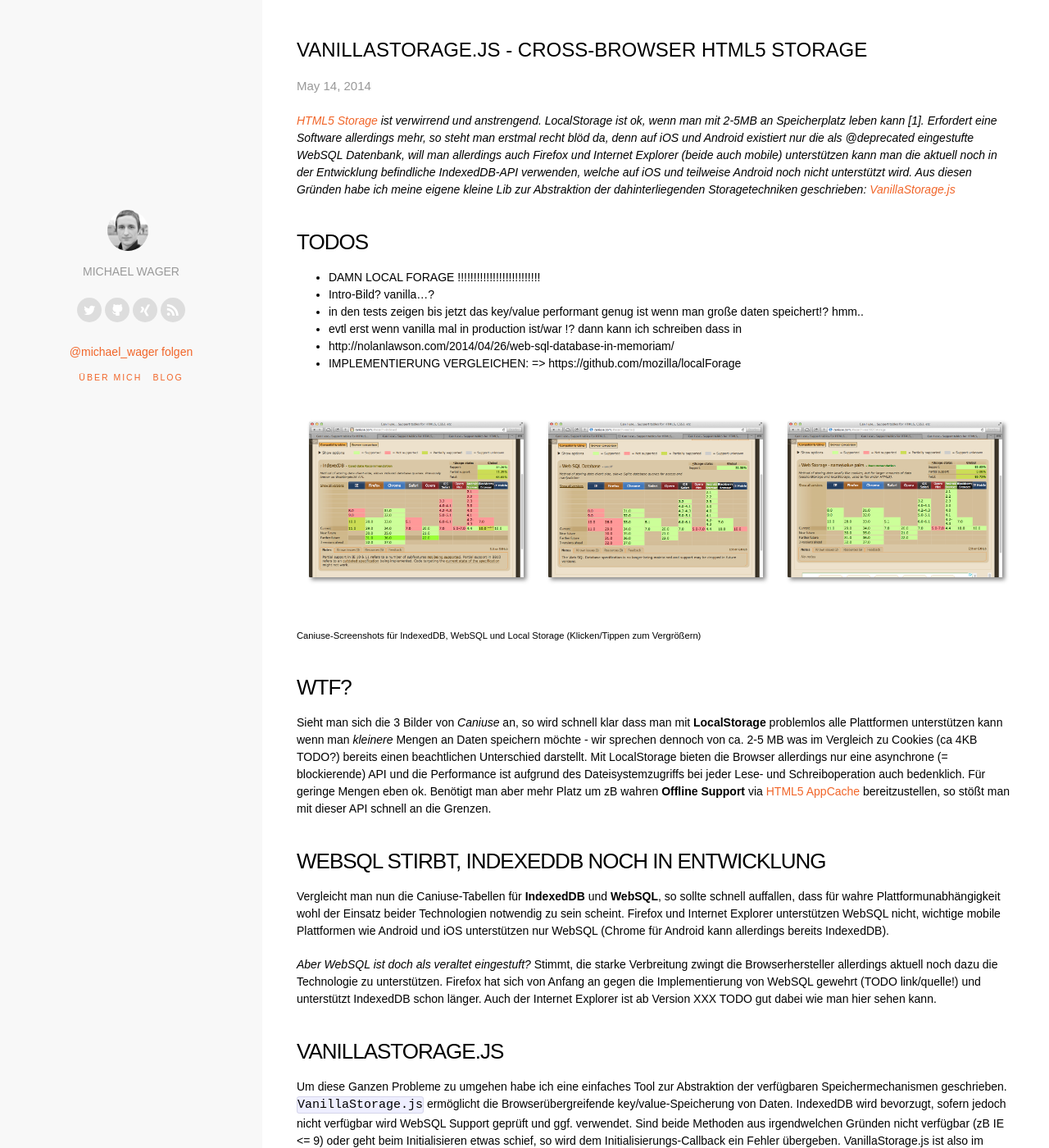
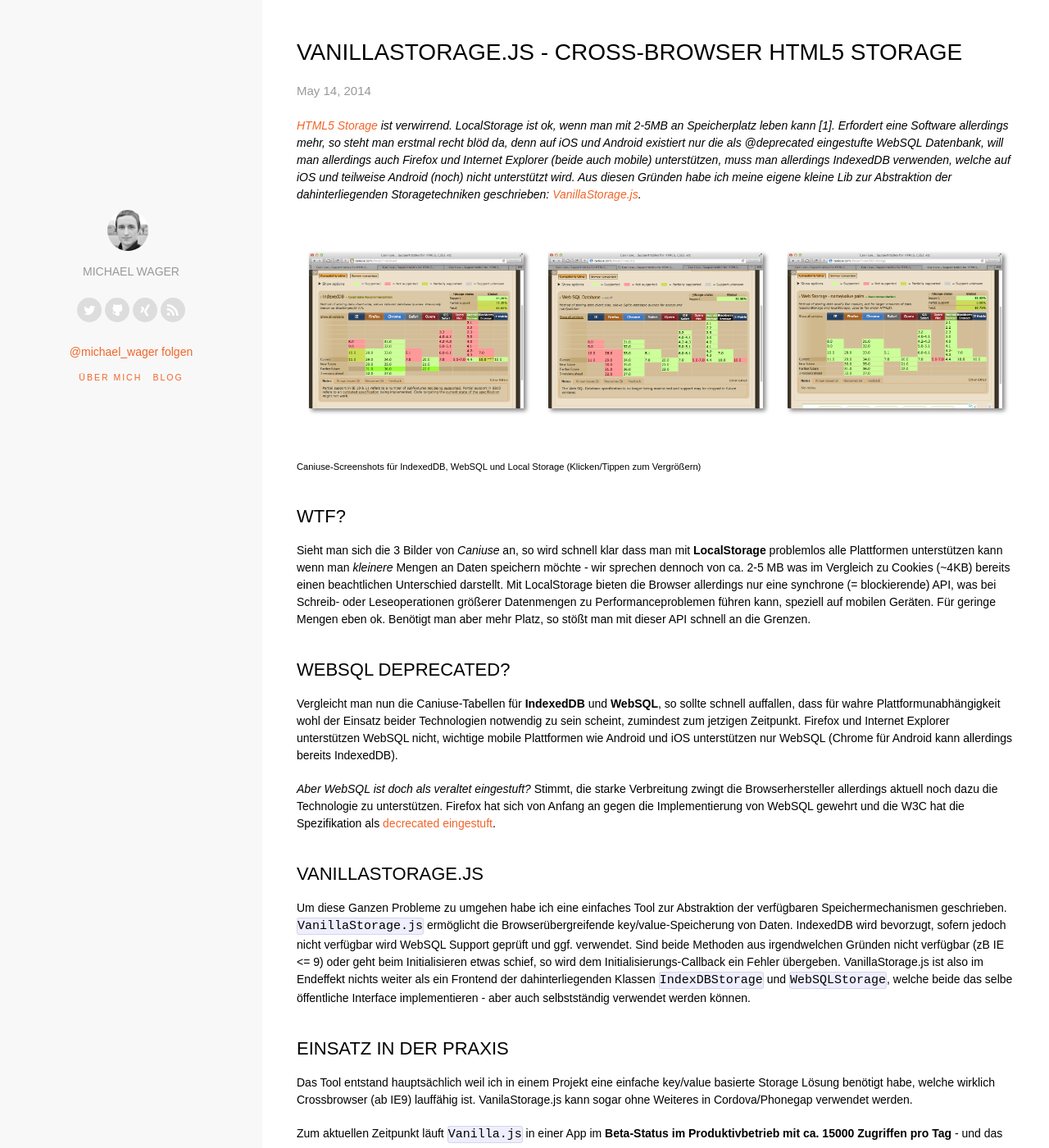
Before and after one commit to mwager/mwager.github.io, a Jekyll site: the page built from _posts/2014-05-14-vanilla-storage-client-side-storage-abstraction.markdown, in a window 1280 px wide and 1400 px high. Shown: the whole window at 82% size. Built offline with Jekyll 4.4.1, drawn with Linux system fonts in a browser that asks for light colours; nearby versions of some CDN libraries; comment, search, counter and statistics services are not loaded; some of the changed text lies outside the part shown.

Commit message:
working on projects and posts, update headline css

```diff
--- a/_posts/2014-05-14-vanilla-storage-client-side-storage-abstraction.markdown
+++ b/_posts/2014-05-14-vanilla-storage-client-side-storage-abstraction.markdown
@@ -6,39 +6,24 @@ categories: javascript
 ---
 
 <em>
-[HTML5 Storage](http://www.html5rocks.com/en/features/storage) ist verwirrend und anstrengend.
-LocalStorage ist ok, wenn man mit 2-5MB an Speicherplatz leben kann [1]. Erfordert eine Software
-allerdings mehr, so steht man erstmal recht blöd da, denn auf iOS und Android existiert nur die
-als @deprecated eingestufte WebSQL Datenbank, will man allerdings auch Firefox und Internet Explorer
-(beide auch mobile) unterstützen kann man die aktuell noch in der Entwicklung befindliche IndexedDB-API
-verwenden, welche auf iOS und teilweise Android noch nicht unterstützt wird. Aus diesen Gründen habe
-ich meine eigene kleine Lib zur Abstraktion der dahinterliegenden Storagetechniken geschrieben:
-<a href="https://github.com/mwager/VanillaStorage" target="_blank" >VanillaStorage.js</a>
+[HTML5 Storage](http://www.html5rocks.com/en/features/storage) ist verwirrend.
+LocalStorage ist ok, wenn man mit 2-5MB an Speicherplatz leben kann [1]. Erfordert eine Software allerdings mehr, so steht man erstmal recht blöd da, denn auf iOS und Android existiert nur die als @deprecated eingestufte WebSQL Datenbank, will man allerdings auch Firefox und Internet Explorer
+(beide auch mobile) unterstützen, muss man allerdings IndexedDB verwenden, welche auf iOS und teilweise Android (noch) nicht unterstützt wird. Aus diesen Gründen habe ich meine eigene kleine Lib zur Abstraktion der dahinterliegenden Storagetechniken geschrieben: <a href="https://github.com/mwager/VanillaStorage" target="_blank" >VanillaStorage.js</a>.
 </em>
-
-
-### TODOs ###
-* DAMN LOCAL FORAGE !!!!!!!!!!!!!!!!!!!!!!!!!!
-* Intro-Bild? vanilla...?
-* in den tests zeigen bis jetzt das key/value performant genug ist wenn man große daten speichert!? hmm..
-* evtl erst wenn vanilla mal in production ist/war !? dann kann ich schreiben dass in
-* http://nolanlawson.com/2014/04/26/web-sql-database-in-memoriam/
-* IMPLEMENTIERUNG VERGLEICHEN:
-    => https://github.com/mozilla/localForage
 
 <div class="fancy-images-in-grid pure-g">
     <div class="pure-u-1-3">
-        <a href="/images/vanilla/caniuse-idb.png" class="fancybox" rel="caniuse-images">
+        <a href="/images/vanilla/caniuse-idb.png" class="fancybox" rel="caniuse-images" title="IndexedDB">
             <img src="/images/vanilla/caniuse-idb.png">
         </a>
     </div>
     <div class="pure-u-1-3">
-         <a href="/images/vanilla/caniuse-websql.png" class="fancybox" rel="caniuse-images">
+         <a href="/images/vanilla/caniuse-websql.png" class="fancybox" rel="caniuse-images" title="WebSQL">
             <img src="/images/vanilla/caniuse-websql.png">
         </a>
     </div>
     <div class="pure-u-1-3">
-         <a href="/images/vanilla/caniuse-local-storage.png" class="fancybox" rel="caniuse-images">
+         <a href="/images/vanilla/caniuse-local-storage.png" class="fancybox" rel="caniuse-images" title="LocalStorage">
             <img src="/images/vanilla/caniuse-local-storage.png">
         </a>
     </div>
@@ -46,32 +31,31 @@ ich meine eigene kleine Lib zur Abstraktion der dahinterliegenden Storagetechnik
 <small>Caniuse-Screenshots für IndexedDB, WebSQL und Local Storage (Klicken/Tippen zum Vergrößern)</small>
 
 
-### WTF? ###
+## WTF? ##
 
-Sieht man sich die 3 Bilder von _Caniuse_ an, so wird schnell klar dass man mit __LocalStorage__ problemlos alle Plattformen unterstützen kann wenn man _kleinere_ Mengen an Daten speichern möchte - wir sprechen dennoch von ca. 2-5 MB was im Vergleich zu Cookies (ca 4KB TODO?) bereits einen beachtlichen Unterschied darstellt. Mit LocalStorage bieten die Browser allerdings nur eine asynchrone (= blockierende) API und die Performance ist aufgrund des Dateisystemzugriffs bei jeder Lese- und Schreiboperation auch bedenklich. Für geringe Mengen eben ok. Benötigt man aber mehr Platz um zB wahren __Offline Support__ via [HTML5 AppCache](https://developer.mozilla.org/en/docs/HTML/Using_the_application_cache) bereitzustellen, so stößt man mit dieser API schnell an die Grenzen.
+Sieht man sich die 3 Bilder von _Caniuse_ an, so wird schnell klar dass man mit __LocalStorage__ problemlos alle Plattformen unterstützen kann wenn man _kleinere_ Mengen an Daten speichern möchte - wir sprechen dennoch von ca. 2-5 MB was im Vergleich zu Cookies (~4KB) bereits einen beachtlichen Unterschied darstellt. Mit LocalStorage bieten die Browser allerdings nur eine synchrone (= blockierende) API, was bei Schreib- oder Leseoperationen größerer Datenmengen zu Performanceproblemen führen kann, speziell auf mobilen Geräten. Für geringe Mengen eben ok. Benötigt man aber mehr Platz, so stößt man mit dieser API schnell an die Grenzen.
 
 
+## WebSQL deprecated? ##
 
-### WebSQL stirbt, IndexedDB noch in Entwicklung ###
+Vergleicht man nun die Caniuse-Tabellen für __IndexedDB__ und __WebSQL__, so sollte schnell auffallen, dass für wahre Plattformunabhängigkeit wohl der Einsatz beider Technologien notwendig zu sein scheint, zumindest zum jetzigen Zeitpunkt. Firefox und Internet Explorer unterstützen WebSQL nicht, wichtige mobile Plattformen wie Android und iOS unterstützen nur WebSQL (Chrome für Android kann allerdings bereits IndexedDB).
 
-Vergleicht man nun die Caniuse-Tabellen für __IndexedDB__ und __WebSQL__, so sollte schnell auffallen, dass für wahre Plattformunabhängigkeit wohl der Einsatz beider Technologien notwendig zu sein scheint. Firefox und Internet Explorer unterstützen WebSQL nicht, wichtige mobile Plattformen wie Android und iOS unterstützen nur WebSQL (Chrome für Android kann allerdings bereits IndexedDB).
-
-_Aber WebSQL ist doch als veraltet eingestuft?_ Stimmt, die starke Verbreitung zwingt die Browserhersteller allerdings aktuell noch dazu die Technologie zu unterstützen. Firefox hat sich von Anfang an gegen die Implementierung von WebSQL gewehrt (TODO link/quelle!) und unterstützt IndexedDB schon länger. Auch der Internet Explorer ist ab Version XXX TODO gut dabei wie man hier sehen kann.
+_Aber WebSQL ist doch als veraltet eingestuft?_ Stimmt, die starke Verbreitung zwingt die Browserhersteller allerdings aktuell noch dazu die Technologie zu unterstützen. Firefox hat sich von Anfang an gegen die Implementierung von WebSQL gewehrt und die W3C hat die Spezifikation als [decrecated eingestuft](http://www.w3.org/TR/webdatabase/).
 
 
-### VanillaStorage.js ###
+## VanillaStorage.js ##
 
 Um diese Ganzen Probleme zu umgehen habe ich eine einfaches Tool zur Abstraktion der verfügbaren Speichermechanismen geschrieben. `VanillaStorage.js` ermöglicht die Browserübergreifende key/value-Speicherung von Daten. IndexedDB wird bevorzugt, sofern jedoch nicht verfügbar wird WebSQL Support geprüft und ggf. verwendet. Sind beide Methoden aus irgendwelchen Gründen nicht verfügbar (zB IE <= 9) oder geht beim Initialisieren etwas schief, so wird dem Initialisierungs-Callback ein Fehler übergeben. VanillaStorage.js ist also im Endeffekt nichts weiter als ein Frontend der dahinterliegenden Klassen `IndexDBStorage` und `WebSQLStorage`, welche beide das selbe öffentliche Interface implementieren - aber auch selbstständig verwendet werden können.
 
 
-### Einsatz in der Praxis ###
+## Einsatz in der Praxis ##
 
 Das Tool entstand hauptsächlich weil ich in einem Projekt eine einfache key/value basierte Storage Lösung benötigt habe, welche wirklich Crossbrowser (ab IE9) lauffähig ist. VanilaStorage.js kann sogar ohne Weiteres in Cordova/Phonegap verwendet werden.
 
-Zum aktuellen Zeitpunkt läuft `Vanilla` in einer App im __Beta-Status im Produktivbetrieb mit ca. 15000 Zugriffen pro Tag__ - und das erstaunlich stabil! __(TODO! zahlen tobe?)__ In der App müssen vor allem sehr große JSON Objekte für Offline-Support (i.d.R. einmalig) persistiert werden. Datensätze zu durchsuchen oder einzeln zu aktualisieren war keine Anforderungen weshalb dafür bis jetzt auch keine Unterstützung vorhanden ist. Simpler `key/value Style`.
+Zum aktuellen Zeitpunkt läuft `Vanilla.js` in einer App im __Beta-Status im Produktivbetrieb mit ca. 15000 Zugriffen pro Tag__ - und das erstaunlich stabil! __(TODO! zahlen tobe?)__ In der App müssen vor allem sehr große JSON Objekte für Offline-Support (i.d.R. einmalig) persistiert werden. Datensätze zu durchsuchen oder einzeln zu aktualisieren war keine Anforderungen weshalb dafür bis jetzt auch keine Unterstützung vorhanden ist. Simpler `key/value Style`.
 
 
-#### Ausprobieren?  ####
+### Ausprobieren? ###
 
 Es existiert ein [JSFiddle zur Demonstration](http://jsfiddle.net/G8h2V/10/). Die UNIT Tests kann man sich <a href="http://mwager.github.io/VanillaStorage/test/">hier</a> ansehen.
 
--- a/css/main.css
+++ b/css/main.css
@@ -87,10 +87,12 @@ h1, h2, h3, h4, h5, h6 {
   font-weight: 300;
   margin: 15px 0;
 }
-h1 { font-size: 24px; }
-h2 { font-size: 18px; }
-h3 { font-size: 15px; }
-h3 { font-size: 13px; }
+h1 { font-size: 28px; }
+h2 { font-size: 22px; }
+h3 { font-size: 19px; }
+h4 { font-size: 17px; }
+h5 { font-size: 15px; }
+h6 { font-size: 14px; }
 
 h2 small {
   float: right;
@@ -383,6 +385,10 @@ footer .wrap {
   max-width: 90%;
   box-shadow: 3px 3px 5px #888;
 }
+img.shadow {
+  box-shadow: 3px 3px 5px #888;
+}
+
 @media screen and (max-width: 767px) {
   .fancy-images-in-grid img {
   }
@@ -411,6 +417,7 @@ footer .wrap {
   margin: 40px 0 20px;
 }
 
+/***
 .post-content h2 {
   font-size: 32px;
   letter-spacing: -1.25px;
@@ -424,7 +431,7 @@ footer .wrap {
 .post-content h4 {
   font-size: 20px;
   letter-spacing: -1px;
-}
+}****/
 
 .post-content blockquote {
   border-left: 4px solid #e8e8e8;
```
Also changed, not shown: other parts of _posts/2014-05-14-vanilla-storage-client-side-storage-abstraction.markdown (+6 -3 lines), _posts/2014-01-15-nodejs-setup-auf-openshift.markdown (+5 -5 lines), projects/gruppe3.md (+4 -6 lines), projects/shopcaching.md (+2 -2 lines).
